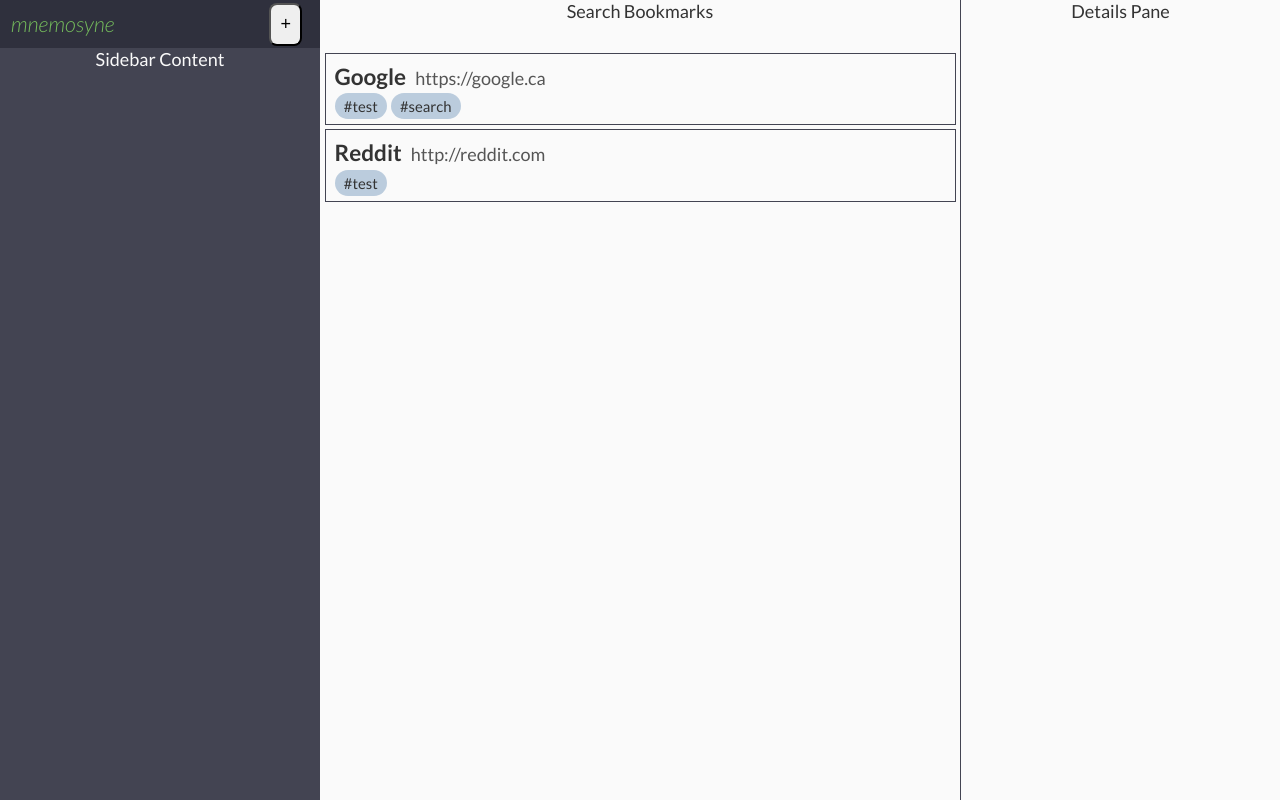
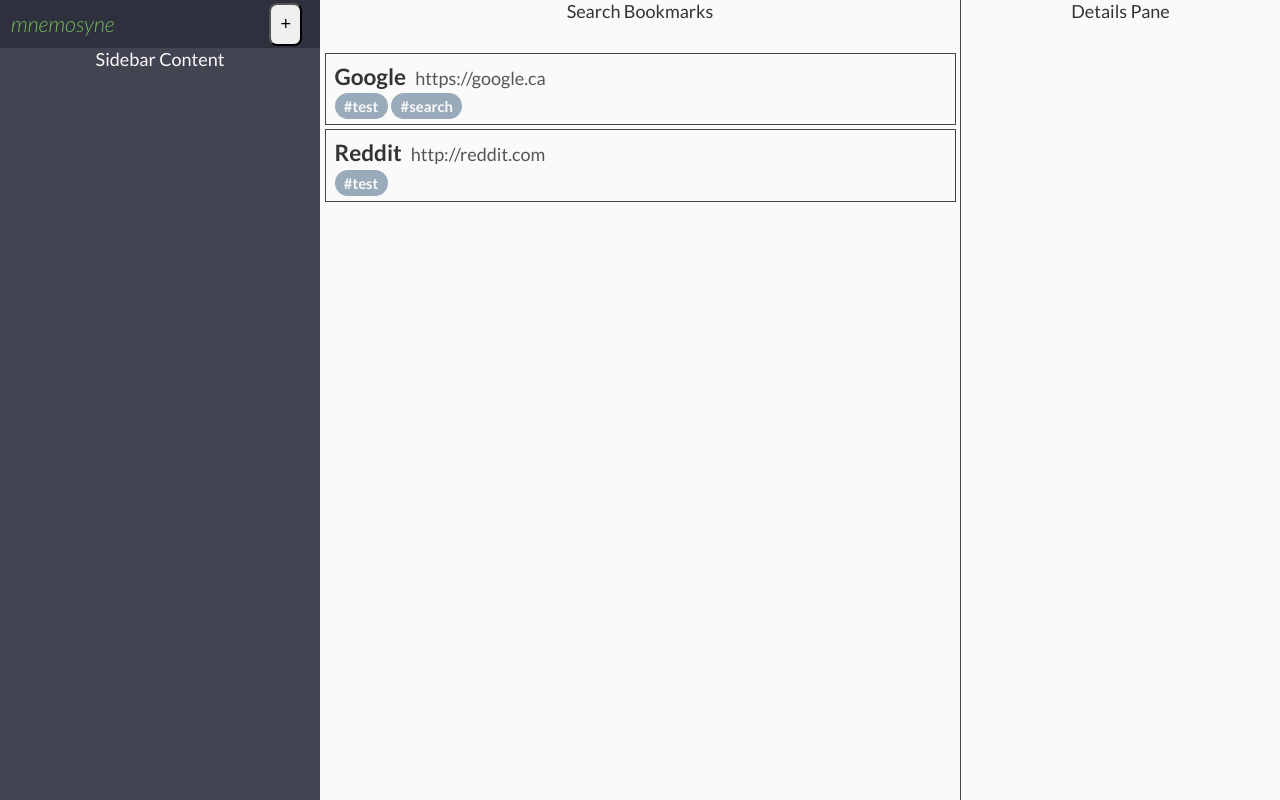
Before and after one commit to zixialu/mnemosyne, a React (Create React App) app: page / in a window 1280 px wide. Built offline with nearby package versions, Linux system fonts and the light colour scheme.

Commit message:
Style tags to be white on grey

```diff
--- a/src/styles/_colors.scss
+++ b/src/styles/_colors.scss
@@ -9,4 +9,4 @@
 $text-dark: #333333;
 $text-dark-muted: #555555;
 
-$tab-highlight-color: #BBCCDD;
+$tab-highlight-color: #99AABB;
--- a/src/styles/bookmarkCell.scss
+++ b/src/styles/bookmarkCell.scss
@@ -25,6 +25,8 @@
     padding: 0.5em 0 0;
 
     font-size: 0.825em;
+    font-weight: 700;
+    color: $text-white;
   }
 
   .bookmark-tag {
```
